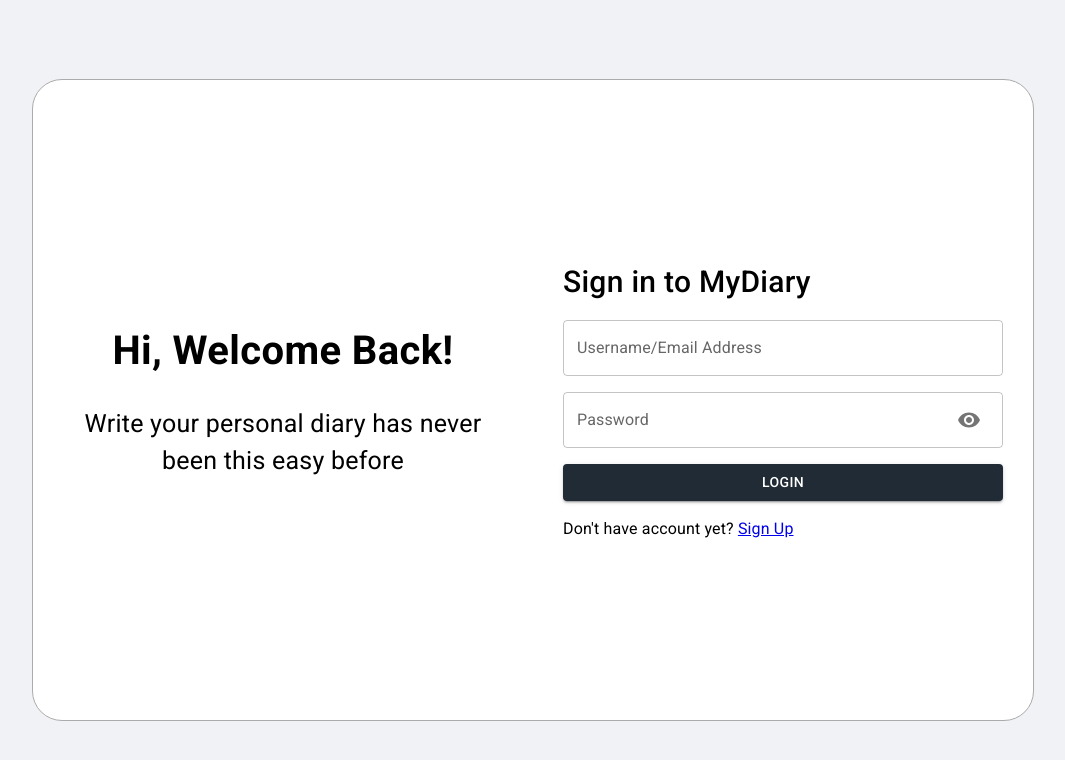
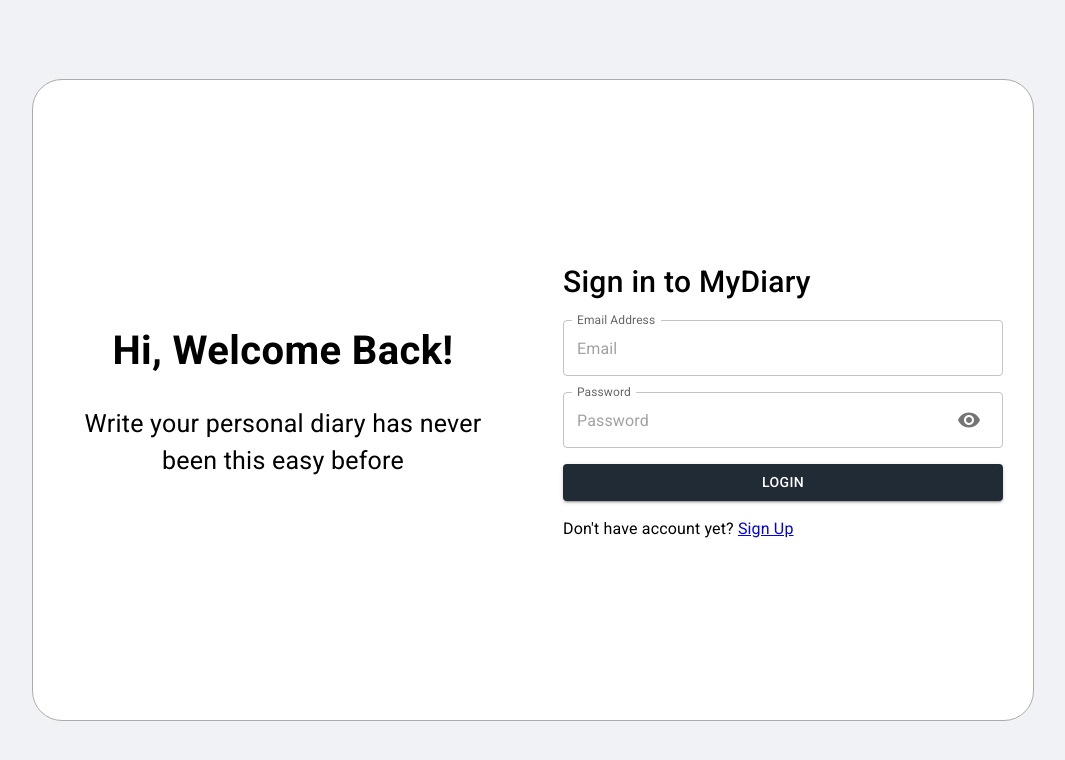
Before and after one commit to aldysprima/personal-diary, a React (Vite) app: page / in a window 1280 px wide. Shown: the top 760 px of the page, without its empty margins (107-1172 px from the left). Built offline with nearby package versions, Linux system fonts and the light colour scheme.

Commit message:
adding login validation

```diff
--- a/src/pages/Login.jsx
+++ b/src/pages/Login.jsx
@@ -13,11 +13,22 @@ import {
 import { VisibilityOff, Visibility } from "@mui/icons-material";
 import { toast } from "react-toastify";
 import { authStore } from "../store";
+import { useFormik } from "formik";
+import { validateLogin } from "../utils/validationSchema";
 
 const Login = () => {
+  const formik = useFormik({
+    initialValues: {
+      email: "",
+      password: "",
+    },
+    validationSchema: validateLogin,
+    onSubmit: (values) => {
+      login(values, navigate, toast);
+    },
+  });
+
   const navigate = useNavigate();
-  const email = useRef();
-  const password = useRef();
 
   // import from global state
   const { isLoading, login } = authStore((state) => state);
@@ -29,16 +40,6 @@ const Login = () => {
     } else {
       setVisible(false);
     }
-  };
-
-  // Handle login
-  const handleLogin = () => {
-    const data = {
-      email: email.current.value,
-      password: password.current.value,
-    };
-
-    login(data, navigate, toast);
   };
 
   useEffect(() => {
@@ -81,11 +82,31 @@ const Login = () => {
           <Typography fontSize="30px" fontWeight={500}>
             Sign in to MyDiary
           </Typography>
-          <TextField label="Username/Email Address" inputRef={email} />
+          <Stack component="form" onSubmit={formik.handleSubmit} spacing={2}>
             <TextField
+              label="Email Address"
+              name="email"
+              value={formik.values.email}
+              onChange={formik.handleChange}
+              error={formik.touched.email && Boolean(formik.errors.email)}
+              helperText={formik.touched.email && formik.errors.email}
+              placeholder="Email"
+              InputLabelProps={{
+                shrink: true,
+              }}
+            />
+            <TextField
+              InputLabelProps={{
+                shrink: true,
+              }}
               label="Password"
+              placeholder="Password"
               type={visible ? "text" : "password"}
-            inputRef={password}
+              name="password"
+              value={formik.values.password}
+              onChange={formik.handleChange}
+              error={formik.touched.password && Boolean(formik.errors.password)}
+              helperText={formik.touched.password && formik.errors.password}
               InputProps={{
                 endAdornment: (
                   <InputAdornment position="end">
@@ -98,7 +119,7 @@ const Login = () => {
             />
             <Button
               variant="contained"
-            onClick={handleLogin}
+              type="submit"
               sx={{
                 bgcolor: "#212B36",
                 "&:hover": {
@@ -109,6 +130,7 @@ const Login = () => {
             >
               {isLoading ? <CircularProgress /> : "login"}
             </Button>
+          </Stack>
           <Typography>
             Don't have account yet? <Link to="/register">Sign Up</Link>
           </Typography>
--- a/src/pages/Register.jsx
+++ b/src/pages/Register.jsx
@@ -1,4 +1,4 @@
-import { useRef, useState } from "react";
+import { useState } from "react";
 import { useFormik } from "formik";
 import { validateRegister } from "../utils/validationSchema";
 import {
@@ -122,7 +122,6 @@ const Register = () => {
             />
             <Button
               variant="outlined"
-              // onClick={handleRegister}
               type="submit"
               disabled={isLoading ? true : false}
             >
--- a/src/utils/validationSchema.js
+++ b/src/utils/validationSchema.js
@@ -19,3 +19,11 @@ export const validateRegister = yup.object({
     .required()
     .oneOf([yup.ref("password"), null], "Passwords must match"),
 });
+
+export const validateLogin = yup.object({
+  email: yup
+    .string("Enter your email")
+    .email("Email is invalid")
+    .required("Email is required"),
+  password: yup.string().required("Password cannot be empty"),
+});
```
Lines whose indentation alone changed are shown as unchanged.
